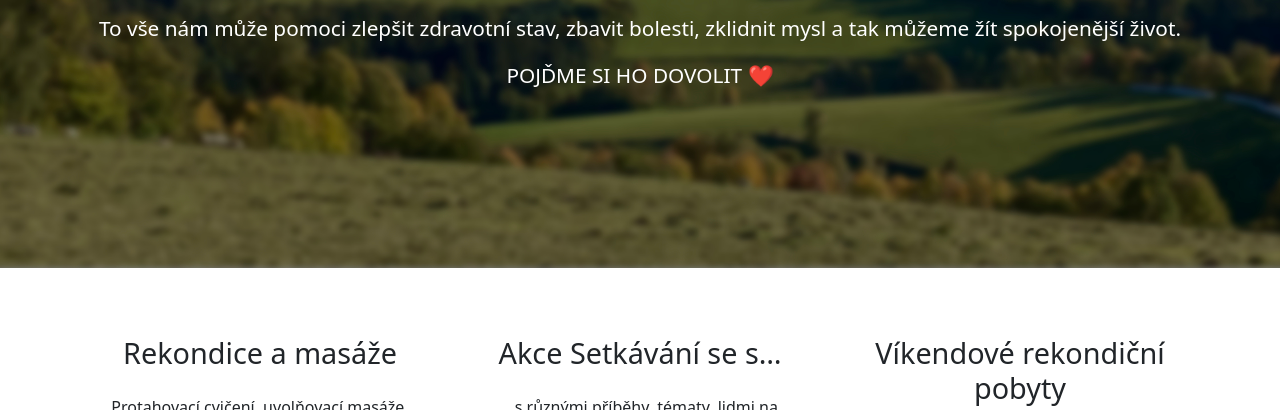
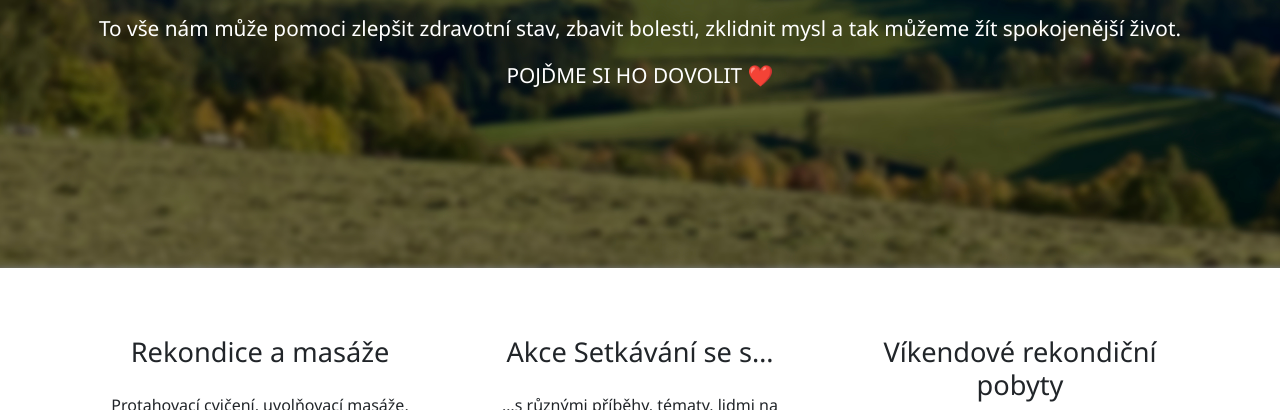
Before and after one commit to jpergler/zacilenonazdravi, a website built with Parcel: page src/index.html in a window 1280 px wide. Shown: the part 342-752 px from the top of the page. Built offline with nearby package versions, Linux system fonts and the light colour scheme; files whose address does not match are found by name.

Commit message:
Add font Noto Sans

```diff
--- a/src/index.html
+++ b/src/index.html
@@ -5,8 +5,7 @@
     <title>Title</title>
     <link rel="preconnect" href="https://fonts.googleapis.com">
     <link rel="preconnect" href="https://fonts.gstatic.com" crossorigin>
-    <link href="https://fonts.googleapis.com/css2?family=Open+Sans&family=Roboto:wght@300;700&display=swap"
-          rel="stylesheet">
+    <link href="https://fonts.googleapis.com/css2?family=Noto+Sans:wght@400;700&display=swap" rel="stylesheet">
     <link rel="stylesheet" href="styles/site.scss">
     <link rel="stylesheet" href="../node_modules/simplelightbox/dist/simple-lightbox.min.css">
 </head>
--- a/src/styles/site.scss
+++ b/src/styles/site.scss
@@ -5,6 +5,8 @@ $btn-padding-y: .7rem;
 $btn-border-radius: 4px;
 $card-spacer-x: 1.5rem;
 $card-spacer-y: 1.3rem;
+
+$font-family-base: "Noto Sans", Arial, Helvetica, sans-serif;
 
 
 @import "~bootstrap/scss/bootstrap";
@@ -50,7 +52,7 @@ section .section-header h2 {
 #services {
   .card {
     h2 {
-      font-size: 1.8em;
+      font-size: 1.7em;
     }
 
     .card-text {
```
